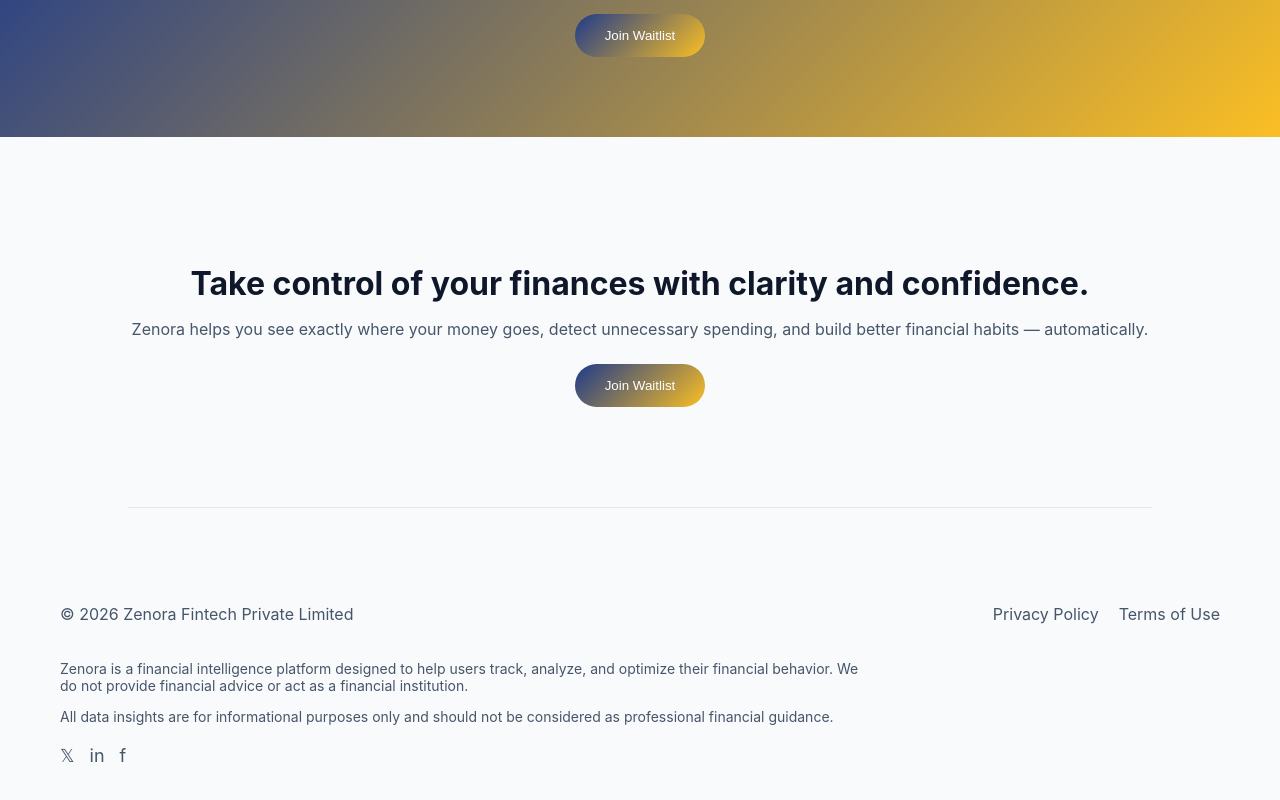
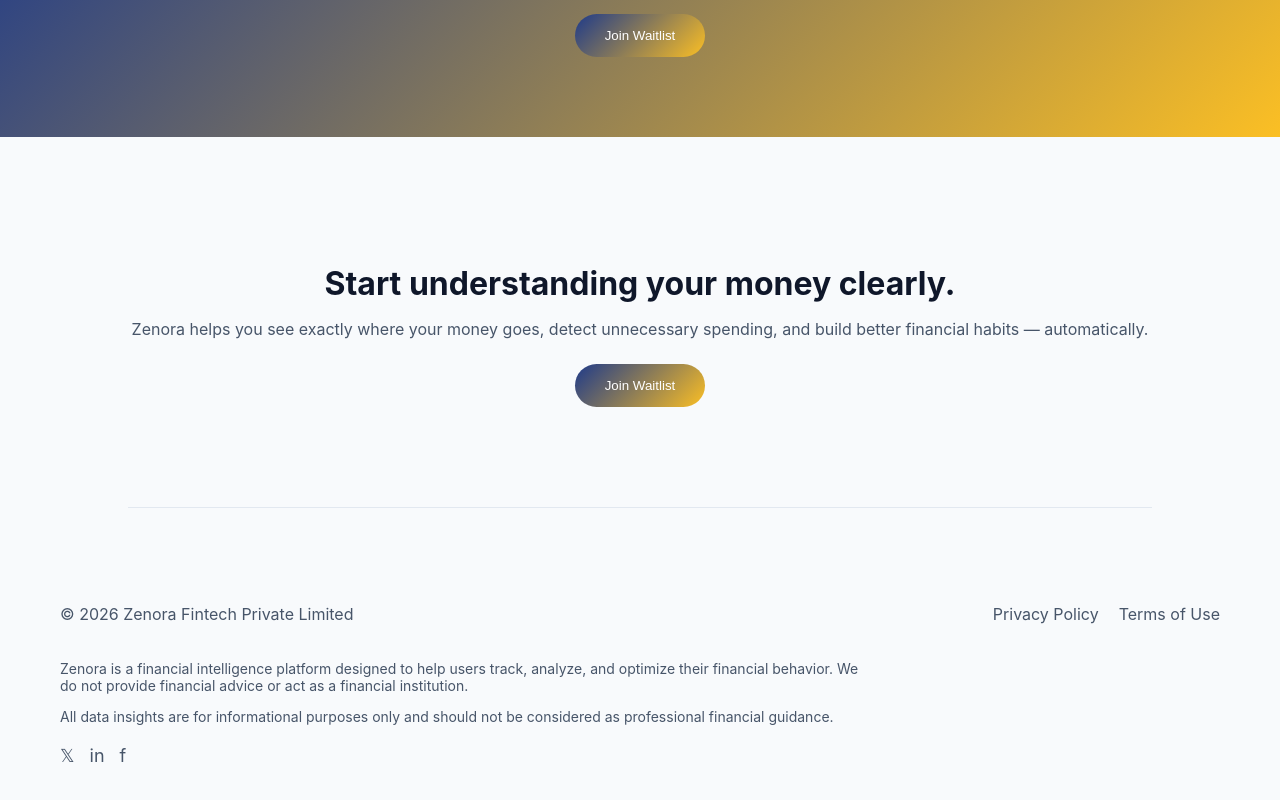
Before and after one commit to Dhrubajit-cmd/zenora-landing, a website: page index.html in a window 1280 px wide. Shown: the part 2034-2834 px from the top of the page. Drawn offline with nearby package versions, Linux system fonts and the light colour scheme.

Commit message:
Changed the landing page contents

```diff
--- a/index.html
+++ b/index.html
@@ -113,7 +113,7 @@
 
     <!-- FOOTER CTA -->
     <section class="footer-cta reveal">
-        <h2>Take control of your finances with clarity and confidence.</h2>
+        <h2>Start understanding your money clearly.</h2>
         <p>
             Zenora helps you see exactly where your money goes,
             detect unnecessary spending, and build better financial habits — automatically.</p>
```
